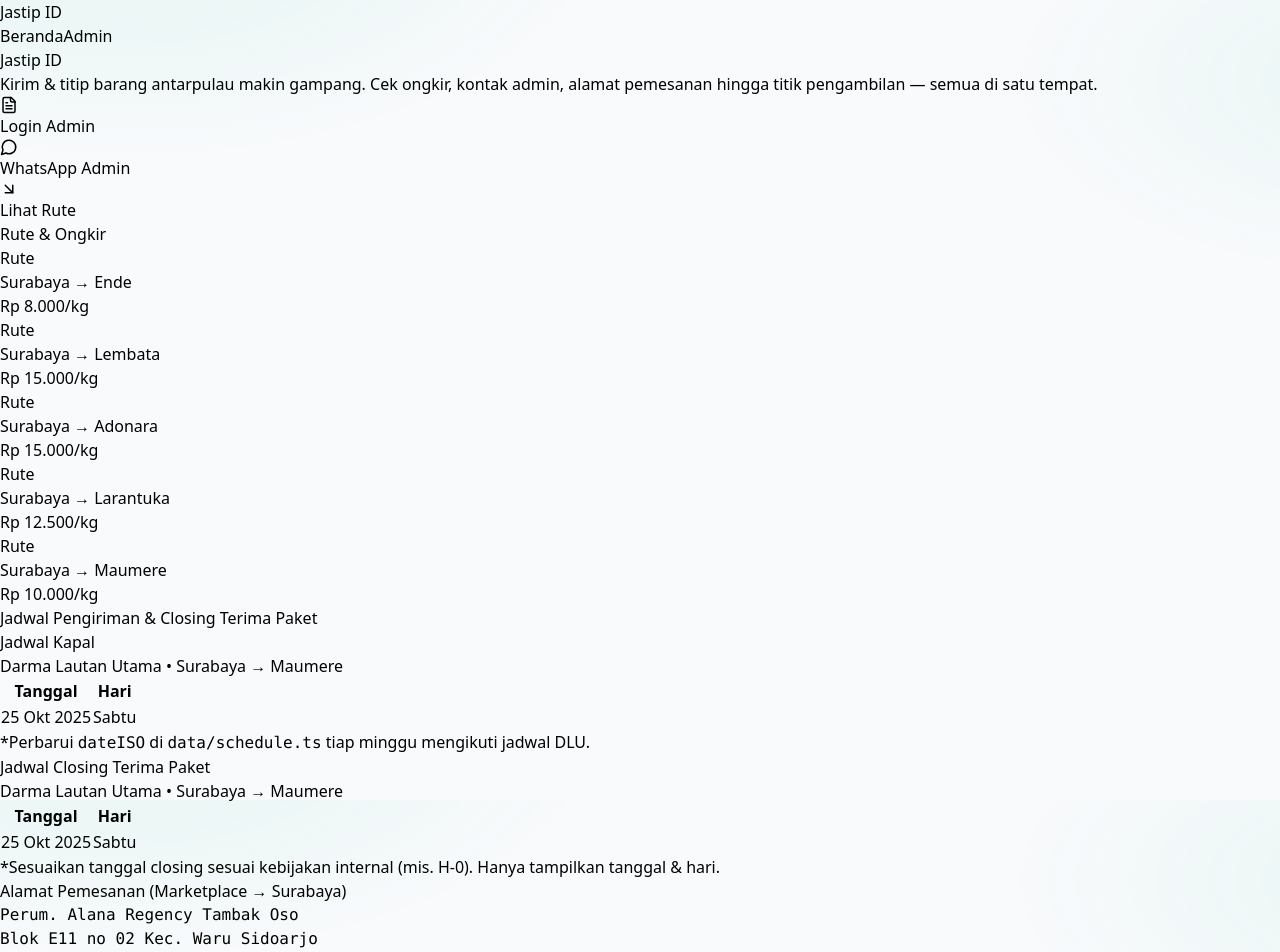
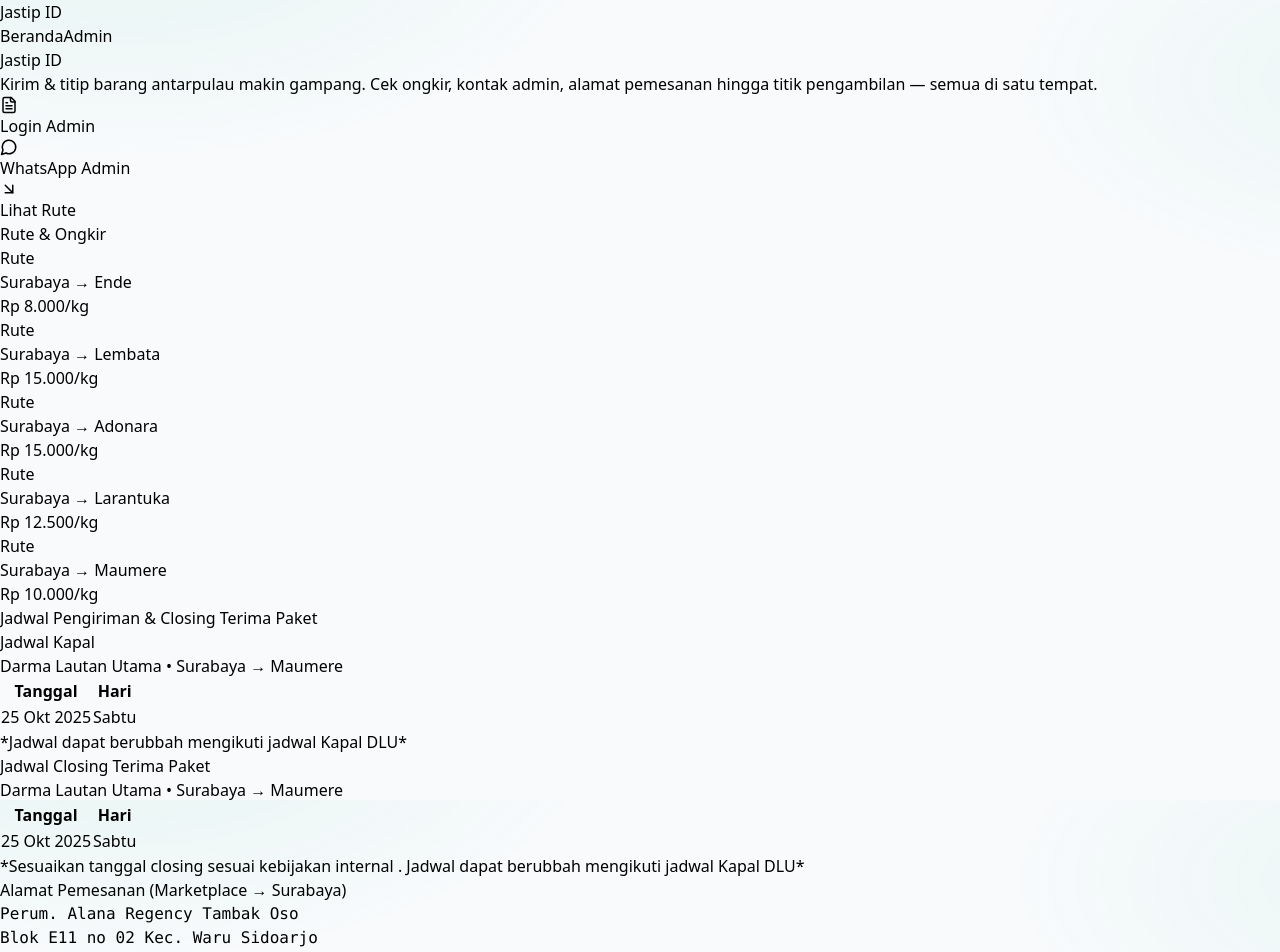
Before and after one commit to bernadlein/JASTIPID_PORTAL, a Next.js app: page / in a window 1280 px wide. Shown: the top 952 px of the page. Built offline with nearby package versions, Linux system fonts and the light colour scheme.

Commit message:
Update ScheduleTable.tsx

```diff
--- a/components/ScheduleTable.tsx
+++ b/components/ScheduleTable.tsx
@@ -51,7 +51,7 @@ export default function ScheduleTable() {
           </tbody>
         </table>
         <div className="mt-3 text-xs text-gray-500">
-          *Perbarui <code>dateISO</code> di <code>data/schedule.ts</code> tiap minggu mengikuti jadwal DLU.
+          *Jadwal dapat berubbah mengikuti jadwal Kapal DLU*
         </div>
       </motion.div>
 
@@ -87,7 +87,7 @@ export default function ScheduleTable() {
           </tbody>
         </table>
         <div className="mt-3 text-xs text-gray-500">
-          *Sesuaikan tanggal closing sesuai kebijakan internal (mis. H-0). Hanya tampilkan tanggal & hari.
+          *Sesuaikan tanggal closing sesuai kebijakan internal . Jadwal dapat berubbah mengikuti jadwal Kapal DLU*
         </div>
       </motion.div>
     </div>
```
